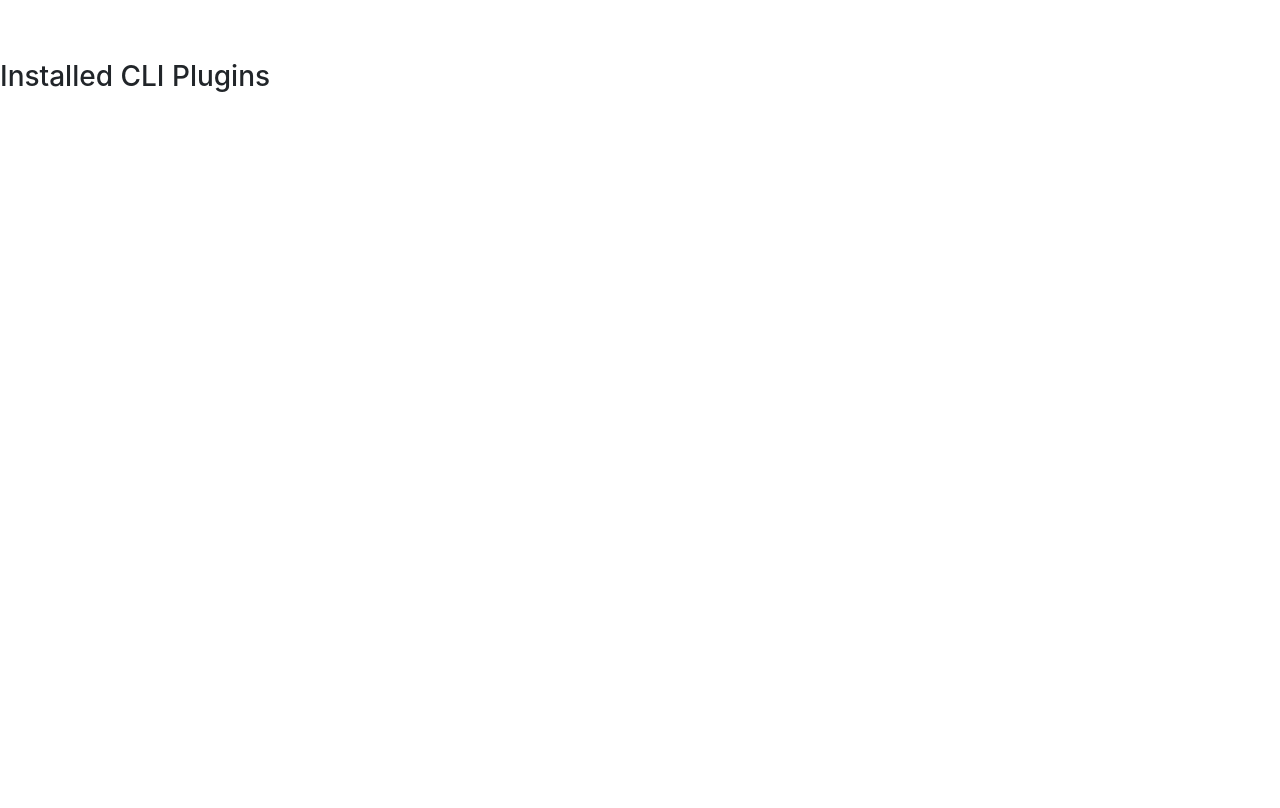
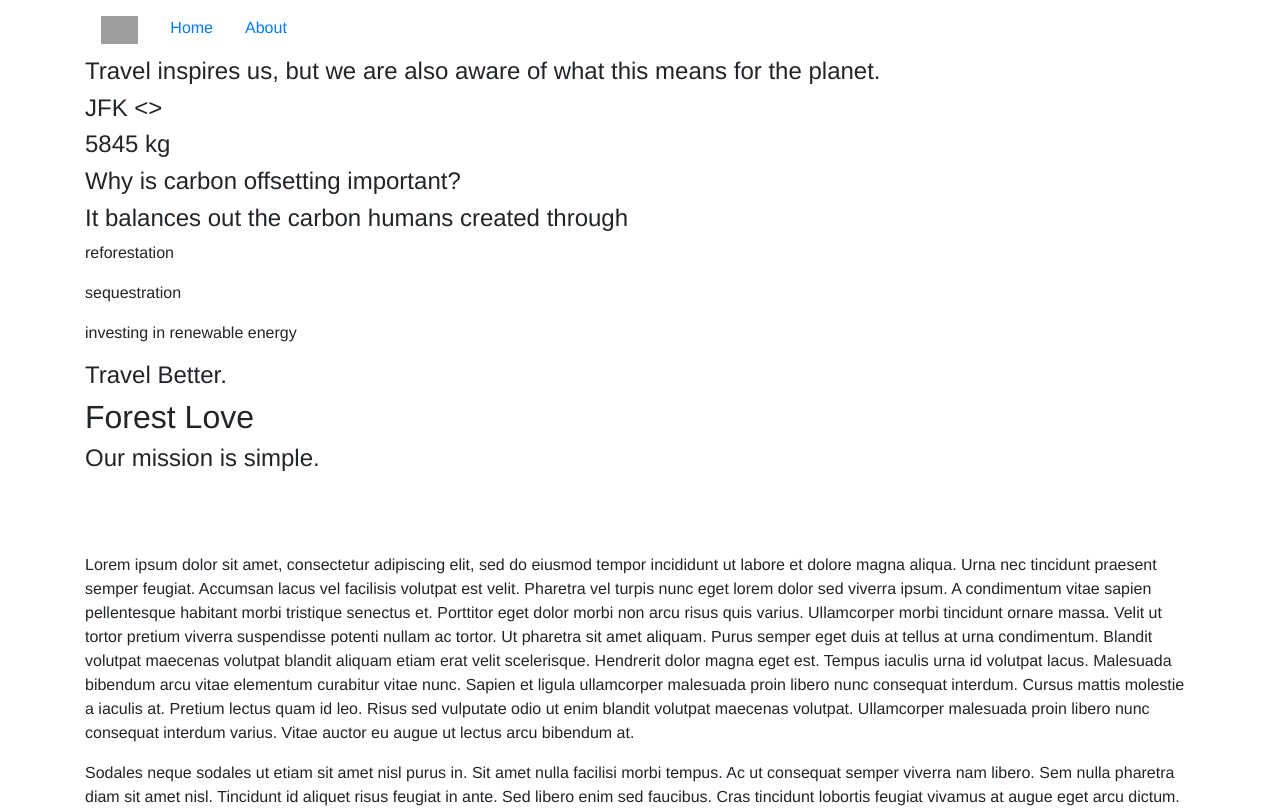
Before and after one commit to dazhaoniel/forest-love, a Vue app in the folder web/: page /about in a window 1280 px wide. Shown: the top 808 px of the page. Built offline with nearby package versions, Linux system fonts and the light colour scheme; grey boxes are pictures that could not be loaded.

Commit message:
add logo path

```diff
--- a/web/src/App.vue
+++ b/web/src/App.vue
@@ -1,11 +1,28 @@
 <template>
-  <div id="app">
+  <div id="app" class="container">
+  	<navigation></navigation>
     <router-view/>
   </div>
 </template>
 
 <style>
+/*@import url(http://webfonts-plus.herokuapp.com?family=Graphik);*/
+
 #app {
-  margin-top: 60px
+  font-family: 'Avenir', Helvetica, Arial, sans-serif;
+  -webkit-font-smoothing: antialiased;
+  -moz-osx-font-smoothing: grayscale;
+  /*color: #2c3e50;*/
+  /*margin-top: 60px;*/
 }
 </style>
+
+<script>
+import Nav from './components/Nav';
+export default {
+  name: 'app',
+  components: {
+    'navigation': Nav
+  }
+}
+</script>
--- /dev/null
+++ b/web/src/assets/css/style.css
@@ -0,0 +1,3 @@
+body {
+  /*font-family: "Graphik", sans-serif;*/
+}
--- a/web/src/components/About.vue
+++ b/web/src/components/About.vue
@@ -1,9 +1,24 @@
 <template>
-  <div class="hello">
-    <h1>{{ msg }}</h1>
-    <p>
-    </p>
-    <h3>Installed CLI Plugins</h3>
+  <div>
+    <h4>Travel inspires us, but we are also aware of what this means for the planet.</h4>
+    <h4>JFK <> </h4>
+    <h4>5845 kg</h4>
+    <h4>Why is carbon offsetting important?</h4>
+    <h4>It balances out the carbon humans created through</h4>
+    <i/><p>reforestation</p>
+    <i/><p>sequestration</p>
+    <i/><p>investing in renewable energy</p>
+    <h4>Travel Better.</h4>
+    <h2>Forest Love</h2>
+    <h4>Our mission is simple.</h4>
+    <br/>
+    <br/>
+    <br/>
+    <p>Lorem ipsum dolor sit amet, consectetur adipiscing elit, sed do eiusmod tempor incididunt ut labore et dolore magna aliqua. Urna nec tincidunt praesent semper feugiat. Accumsan lacus vel facilisis volutpat est velit. Pharetra vel turpis nunc eget lorem dolor sed viverra ipsum. A condimentum vitae sapien pellentesque habitant morbi tristique senectus et. Porttitor eget dolor morbi non arcu risus quis varius. Ullamcorper morbi tincidunt ornare massa. Velit ut tortor pretium viverra suspendisse potenti nullam ac tortor. Ut pharetra sit amet aliquam. Purus semper eget duis at tellus at urna condimentum. Blandit volutpat maecenas volutpat blandit aliquam etiam erat velit scelerisque. Hendrerit dolor magna eget est. Tempus iaculis urna id volutpat lacus. Malesuada bibendum arcu vitae elementum curabitur vitae nunc. Sapien et ligula ullamcorper malesuada proin libero nunc consequat interdum. Cursus mattis molestie a iaculis at. Pretium lectus quam id leo. Risus sed vulputate odio ut enim blandit volutpat maecenas volutpat. Ullamcorper malesuada proin libero nunc consequat interdum varius. Vitae auctor eu augue ut lectus arcu bibendum at.</p>
+    <p>Sodales neque sodales ut etiam sit amet nisl purus in. Sit amet nulla facilisi morbi tempus. Ac ut consequat semper viverra nam libero. Sem nulla pharetra diam sit amet nisl. Tincidunt id aliquet risus feugiat in ante. Sed libero enim sed faucibus. Cras tincidunt lobortis feugiat vivamus at augue eget arcu dictum. Neque laoreet suspendisse interdum consectetur libero id faucibus nisl tincidunt. Id nibh tortor id aliquet lectus. Feugiat vivamus at augue eget arcu dictum varius duis at. Iaculis urna id volutpat lacus laoreet non. Nullam ac tortor vitae purus faucibus ornare suspendisse.</p>
+    <p>Cras semper auctor neque vitae tempus quam. Adipiscing diam donec adipiscing tristique. Fames ac turpis egestas sed. Morbi quis commodo odio aenean. Curabitur gravida arcu ac tortor dignissim convallis aenean et. Nisl nunc mi ipsum faucibus vitae aliquet nec ullamcorper sit. Dictum varius duis at consectetur lorem. Tortor dignissim convallis aenean et tortor. Pellentesque id nibh tortor id aliquet lectus. Vivamus at augue eget arcu dictum. Nec sagittis aliquam malesuada bibendum arcu vitae elementum curabitur vitae. Curabitur vitae nunc sed velit dignissim. Cursus in hac habitasse platea dictumst quisque sagittis purus sit. Id diam vel quam elementum pulvinar etiam non quam lacus. Nullam vehicula ipsum a arcu cursus.</p>
+    <p>Tincidunt dui ut ornare lectus. Euismod lacinia at quis risus. Mauris vitae ultricies leo integer malesuada. Quis eleifend quam adipiscing vitae proin sagittis nisl rhoncus. Varius vel pharetra vel turpis nunc eget lorem dolor. Praesent tristique magna sit amet. Lacus vestibulum sed arcu non. Ut placerat orci nulla pellentesque dignissim. Et magnis dis parturient montes nascetur. Et ligula ullamcorper malesuada proin libero. Pretium lectus quam id leo in vitae. Id eu nisl nunc mi ipsum. Eu non diam phasellus vestibulum lorem sed risus ultricies. Id aliquet lectus proin nibh nisl condimentum. Neque vitae tempus quam pellentesque. Quis blandit turpis cursus in hac habitasse. Proin fermentum leo vel orci porta. Tellus in hac habitasse platea dictumst vestibulum rhoncus est. Vitae congue eu consequat ac felis donec et. Pellentesque massa placerat duis ultricies.</p>
+    <p>Sit amet dictum sit amet justo donec enim diam vulputate. Enim sed faucibus turpis in eu mi bibendum neque egestas. Fusce id velit ut tortor pretium. Ut porttitor leo a diam sollicitudin tempor id eu. Risus viverra adipiscing at in tellus integer. Mi in nulla posuere sollicitudin. Habitasse platea dictumst quisque sagittis purus sit amet volutpat. Sit amet cursus sit amet dictum sit amet. Elit ullamcorper dignissim cras tincidunt lobortis. Commodo sed egestas egestas fringilla phasellus. Sed lectus vestibulum mattis ullamcorper velit sed. Et leo duis ut diam quam nulla porttitor. Mattis molestie a iaculis at erat pellentesque adipiscing. Ornare arcu odio ut sem nulla. Ut venenatis tellus in metus. Id semper risus in hendrerit.</p>
   </div>
 </template>
 
--- /dev/null
+++ b/web/src/components/Nav.vue
@@ -0,0 +1,36 @@
+<template>
+  <nav class="navbar navbar-expand-lg bg-white sticky-top">
+    <a href="#" class="navbar-brand">
+  	  <img src="assets/images/logo.png" height="28" alt="Forest Love">
+    </a>
+    <router-link
+      v-for="routes in links"
+      v-bind:key="routes.id"
+      :to="`${routes.page}`"
+      class="nav-link">
+        {{routes.text}}
+    </router-link>
+  </nav>
+</template>
+
+<script>
+export default {
+  name: 'Nav',
+  data() {
+    return {
+      links: [
+        {
+          id: 0,
+          text: 'Home',
+          page:'/'
+        },
+        {
+          id: 1,
+          text: 'About',
+          page:'/about'
+        }
+      ]
+    }
+  }
+}
+</script>
--- a/web/src/main.js
+++ b/web/src/main.js
@@ -3,6 +3,7 @@ import 'bootstrap/dist/css/bootstrap.css';
 import Vue from 'vue'
 import App from './App.vue'
 import router from './router';
+import './assets/css/style.css';
 
 // Vue.use(BootstrapVue);
 
```
Also changed, not shown: web/src/assets/images/logo.png (added), web/src/assets/logo.png (deleted).
